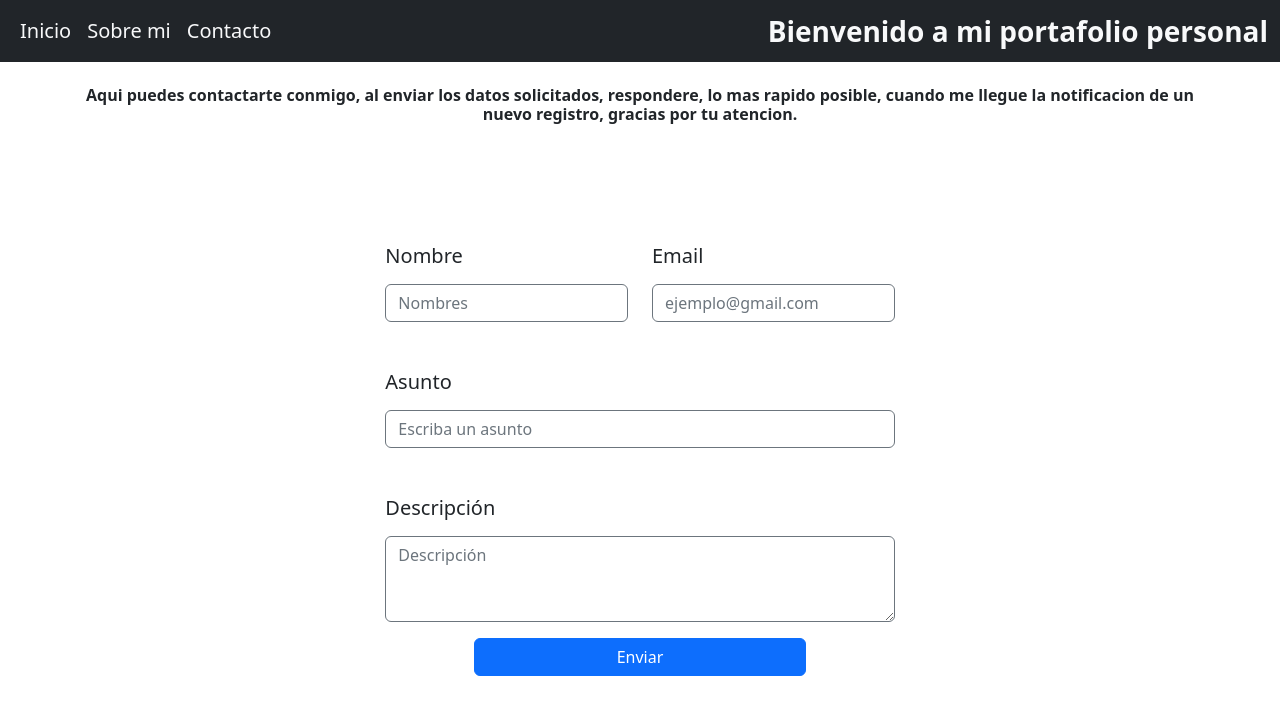
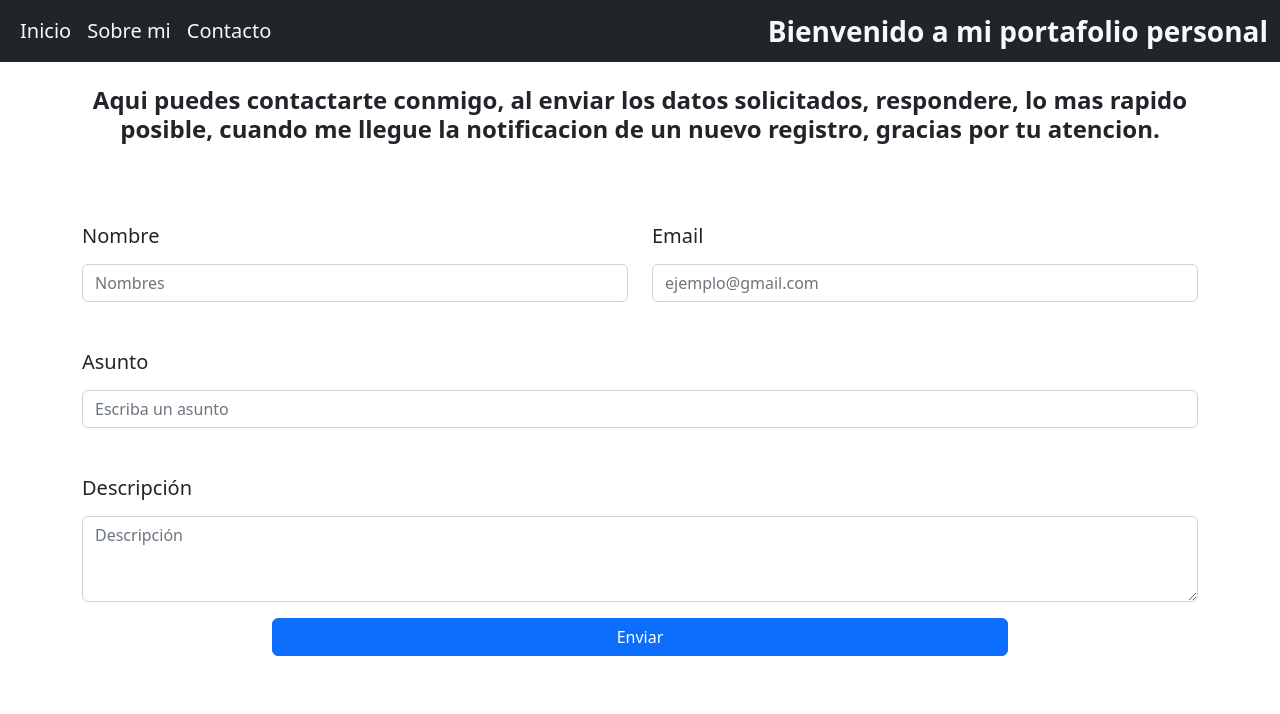
Before and after one commit to Rommelpalma123/client, a React (Create React App) app: page /contacto in a window 1280 px wide. Shown: the top 714 px of the page. Built offline with nearby package versions, Linux system fonts and the light colour scheme.

Commit message:
modificaciones de vistas

```diff
--- a/src/App.css
+++ b/src/App.css
@@ -3,21 +3,12 @@
     margin: 0;
     box-sizing: border-box;
 }
-
-html{
-    height: 100%;
-}
-
-body {
-    min-height: 100%;
-}
-
 ::-webkit-scrollbar {
-    width: 12px;
+    width: 3px;
     background-color: #000000;
 }
 
 ::-webkit-scrollbar-thumb{
-    background-color: #ffffff;
+    background-color: #cb1010;
     border-radius: 5px;
 }
--- a/src/components/About.js
+++ b/src/components/About.js
@@ -16,7 +16,7 @@ const About = () =>
     return(
         <div className="container text-center py-5">
         <h2 className="py-4"><b>Conjunto de habilidades</b></h2>
-            <div className="row row-cols-2 row-cols-lg-5 g-2 g-lg-3">
+            <div className="row row-cols-1 row-cols-lg-5 g-2">
                 <div className="col">
                     <div className="card sombra" style={{ cursor:"pointer"}}>
                     <h5 className="card-title">JavaScript</h5>
--- a/src/components/Contacto.js
+++ b/src/components/Contacto.js
@@ -1,4 +1,5 @@
 import React, { useState } from 'react';
+import './css/footer.css'
 import axios from 'axios';
 import uniquid from 'uniquid';
 function Contacto ()
@@ -26,43 +27,45 @@ function Contacto ()
     return(
         <div>
             <div className='container'>
-                <h6 className="py-4 text-center"><b>
+                <h6 className="py-4 text-center fs-4"><b>
                     Aqui puedes contactarte conmigo, al enviar los datos solicitados,
                     respondere, lo mas rapido posible, cuando me llegue la notificacion de un
                     nuevo registro, gracias por tu atencion.
                 </b></h6>
             </div>
 
-            <div className="container col-5 mt-5">
+            <div className="container">
                 <div className="row">
                     <div className="col mt-5">
                         <label className="form-label"><h5>Nombre</h5></label>
-                        <input type="text" className="form-control border border-secondary"
+                        <input type="text" className="borde form-control"
                         placeholder="Nombres" value={nombre} onChange={(e) => {setNombre(e.target.value)}} required/>
                     </div>
                     <div className="col mt-5">
                         <label className="form-label"><h5>Email</h5></label>
-                        <input type="email" className="form-control border border-secondary"
+                        <input type="email" className="borde form-control"
                         placeholder="ejemplo@gmail.com" value={email} onChange={(e) => {setEmail(e.target.value)}} />
 
                     </div>
                     <div className="mt-5">
                     <label className="form-label"><h5>Asunto</h5></label>
-                    <input className="form-control border border-secondary"
+                    <input className="borde form-control"
                     type="text" placeholder="Escriba un asunto" value={asunto} onChange={(e) => {setAsunto(e.target.value)}}/>
                     </div>
                     <div className="mb-3 mt-5">
                         <label className="form-label"><h5>Descripción</h5></label>
                         <textarea placeholder="Descripción"
-                        className="form-control border border-secondary"
+                        className="borde form-control"
                         rows="3" value={descripcion} onChange={(e) => {setDescripcion(e.target.value)}}></textarea>
                     </div>
                     <div className="d-grid gap-3 col-8 mx-auto">
                         <button onClick={agregar} className="btn btn-primary">Enviar</button>
                     </div>
+
                 </div>
             </div>
         </div>
+
     )
 }
 
--- a/src/components/css/about.css
+++ b/src/components/css/about.css
@@ -3,10 +3,7 @@
 }
 
 /* hover de los iconos de descripcion */
-.fab:hover
-{
-    color: aqua;
-}
+
 
 .parrafo:hover
 {
--- /dev/null
+++ b/src/components/css/footer.css
@@ -0,0 +1,33 @@
+.fab:hover
+{
+    color: aqua;
+    background-color: rgb(160, 25, 25);
+    width: 30px;
+    height: 30px;
+    border-radius: 100%;
+}
+
+.imagen
+{
+    cursor: pointer;
+    border: 2px solid black;
+    height: 200px;
+    width: 200px;
+}
+
+.texto
+{
+    color: rgb(255, 249, 249);
+    list-style: none;
+}
+
+.texto:hover
+{
+    color: rgb(255, 0, 0);
+    list-style: none;
+}
+
+.borde:hover
+{
+    border-top: 6px solid rgb(255, 0, 0);
+}
--- a/src/components/pages/Footer.js
+++ b/src/components/pages/Footer.js
@@ -1,4 +1,4 @@
-import '../css/about.css'
+import '../css/footer.css'
 import '../css/movil.css'
 
 
@@ -20,16 +20,16 @@ const Footer = () => {
                             <h4>Puedes Encontrarme en:</h4>
                             <ul className="list-unstyled text-decoration-none">
 
-                                <li><a className="text-decoration-none text-white"
+                                <li><a className="texto text-decoration-none"
                                 href="https://www.facebook.com/profile.php?id=100010333634907"
-                                target="_blank" rel="noreferrer">&nbsp;
+                                target="_blank" rel="noreferrer">
                                 <i class="fab fa-facebook-f"></i>&nbsp; Facebook</a></li>
 
-                                <li><a className="text-decoration-none text-white"
+                                <li><a className="texto text-decoration-none"
                                 href="https://www.linkedin.com/in/rommel-palma-7aa5b1223/"
                                 target="_blank" rel="noreferrer"><i class="fab fa-linkedin-in"></i>&nbsp; Linkedin</a></li>
 
-                                <li><a className="text-decoration-none text-white"
+                                <li><a className="texto text-decoration-none"
                                 href="https://github.com/Rommelpalma123?tab=repositories"
                                 target="_blank" rel="noreferrer">
                                 <i className="fab fa-github"></i>&nbsp; Github</a></li>
--- a/src/components/pages/Informacion.js
+++ b/src/components/pages/Informacion.js
@@ -1,5 +1,5 @@
 import imagen from './imgs/logo1922.png';
-import '../css/movil.css'
+import '../css/footer.css'
 
 
 function Informacion()
@@ -8,10 +8,10 @@ function Informacion()
     <div>
         <div className="container overflow-hidden mt-5">
             <div className="row">
-                <div className="col text-center">
-                    <img src={imagen} height='200' width='200'className='rounded-circle' alt='imagen de perfil'/>
+                <div className="text-center">
+                    <img src={imagen} className='rounded-circle imagen' alt='imagen de perfil'/>
                 </div>
-                <div className="col">
+                <div className="col mt-5">
                         <h3><b>Hola a todos soy Rommel Palma</b></h3>
                         <p>
                             Soy desarrollador de software desde hace un año,
```
